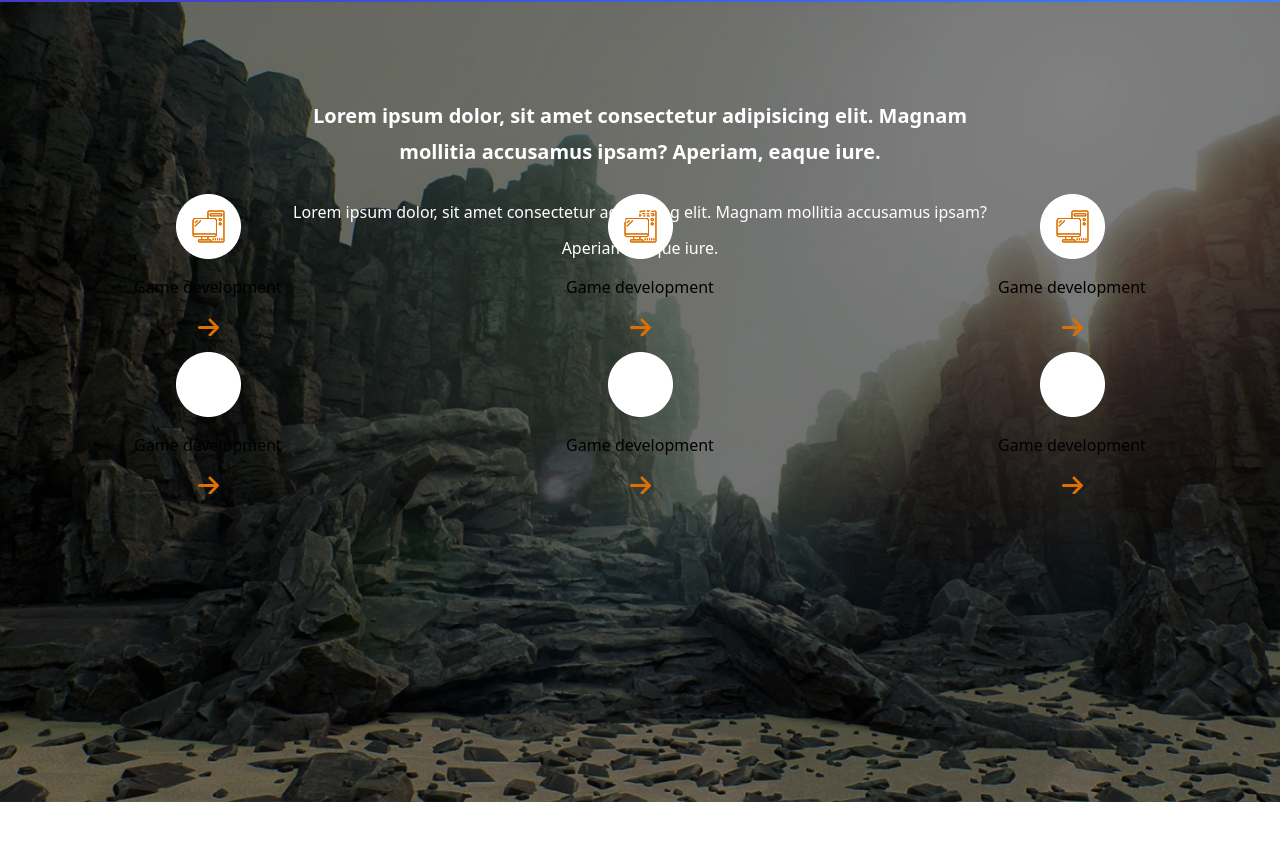
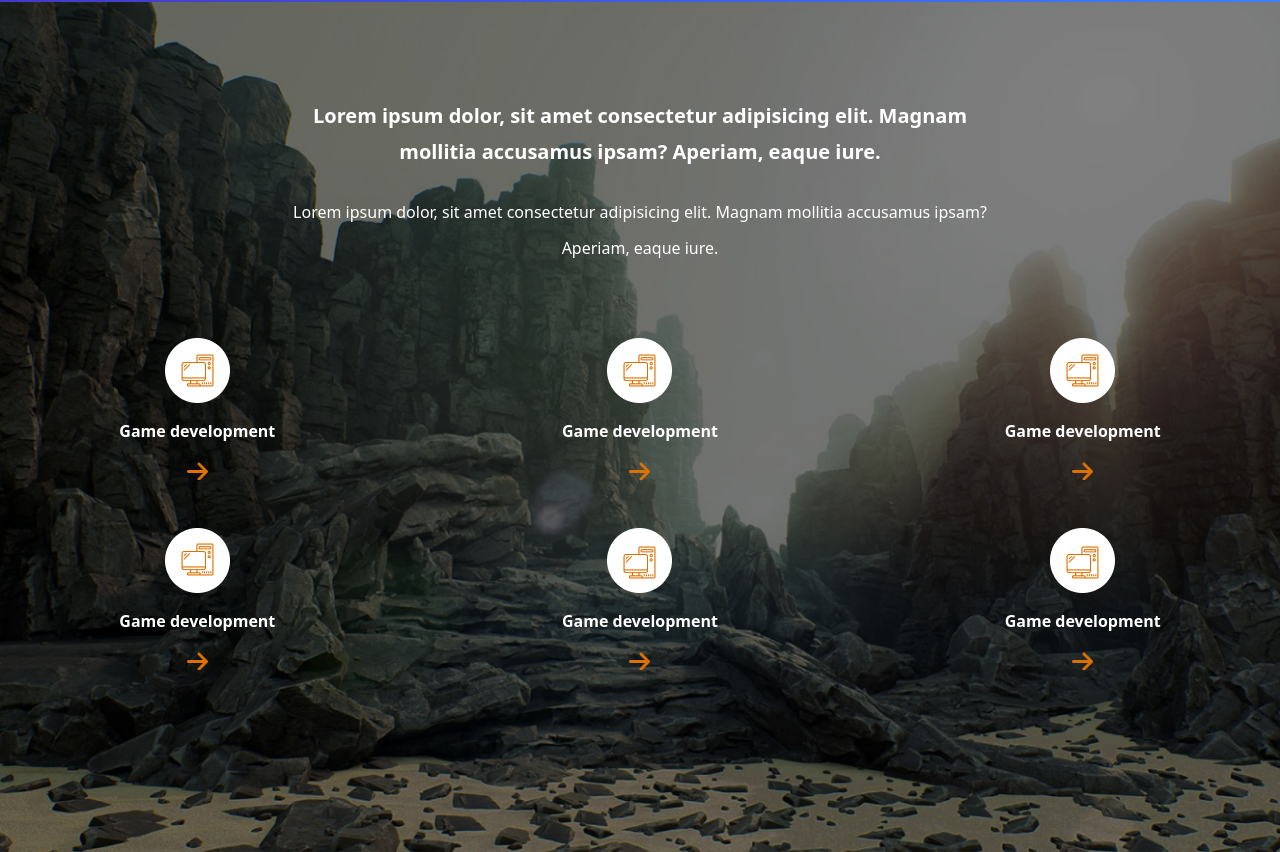
Before and after one commit to Kevin-ORojas/PageGaming, a React (Vite) app: page / in a window 1280 px wide. Shown: the part 2208-3060 px from the top of the page. Before the commit the page ends 3010 px from the top, so only its background shows below. Built offline with nearby package versions, Linux system fonts and the light colour scheme.

Commit message:
ajustando los contenidos de la images

```diff
--- a/src/pages/Home.jsx
+++ b/src/pages/Home.jsx
@@ -123,7 +123,7 @@ const Home = () => {
 
       <section className="w-full">
         <img
-          className="absolute w-full h-full object-cover filter brightness-50"
+          className="absolute w-full h-[850px] object-cover filter brightness-50"
           src="./images/img-2.png"
           alt=""
         />
@@ -144,15 +144,15 @@ const Home = () => {
           </div>
         </article>
 
-        <section className="grid grid-cols-1 md:grid-cols-3 gap-4 justify-center items-center top-[20%] relative">
+        <section className="grid grid-cols-2 md:grid-cols-3 gap-12 justify-center items-center mt-24 md:mt-36 relative text-white font-semibold">
           {/* Contenedor 1 */}
           <div className="flex flex-col items-center gap-4">
             <img
-              className="relative text-white"
+              className="relative w-[50px] md:w-auto"
               src="./images/eclipse.png"
               alt=""
             />
-            <img className="absolute top-4" src="./images/pc.png" alt="" />
+            <img className="absolute top-2 md:top-4" src="./images/pc.png" alt="" />
             <p>Game development</p>
             <img src="./images/arrow.png" alt="" />
           </div>
@@ -160,11 +160,11 @@ const Home = () => {
           {/* Contenedor 2 */}
           <div className="flex flex-col items-center gap-4">
             <img
-              className="relative text-white"
+              className="relative w-[50px] md:w-auto "
               src="./images/eclipse.png"
               alt=""
             />
-            <img className="absolute top-4 " src="./images/pc.png" alt="" />
+            <img className="absolute top-2 md:top-4" src="./images/pc.png" alt="" />
             <p>Game development</p>
             <img src="./images/arrow.png" alt="" />
           </div>
@@ -172,11 +172,15 @@ const Home = () => {
           {/* Contenedor 3 */}
           <div className="flex flex-col items-center gap-4">
             <img
-              className="relative text-white"
+              className="relative w-[50px] md:w-auto "
               src="./images/eclipse.png"
               alt=""
             />
-            <img className="absolute top-4 " src="./images/pc.png" alt="" />
+            <img
+              className="absolute top-[185px] md:top-4"
+              src="./images/pc.png"
+              alt=""
+            />
             <p>Game development</p>
             <img src="./images/arrow.png" alt="" />
           </div>
@@ -184,11 +188,15 @@ const Home = () => {
           {/* Contenedor 4 */}
           <div className="flex flex-col items-center gap-4">
             <img
-              className="relative text-white"
+              className="relative w-[50px] md:w-auto "
               src="./images/eclipse.png"
               alt=""
             />
-            <img className="absolute top-4 " src="./images/pc.png" alt="" />
+            <img
+              className="absolute top-[185px] md:top-[205px]  "
+              src="./images/pc.png"
+              alt=""
+            />
             <p>Game development</p>
             <img src="./images/arrow.png" alt="" />
           </div>
@@ -196,23 +204,31 @@ const Home = () => {
           {/* Contenedor 5 */}
           <div className="flex flex-col items-center gap-4">
             <img
-              className="relative text-white"
+              className="relative w-[50px] md:w-auto "
               src="./images/eclipse.png"
               alt=""
             />
-            <img className="absolute top-4 " src="./images/pc.png" alt="" />
+            <img
+              className="absolute top-[360px] md:top-52"
+              src="./images/pc.png"
+              alt=""
+            />
             <p>Game development</p>
             <img src="./images/arrow.png" alt="" />
           </div>
 
           {/* Contenedor 6 */}
-          <div className="flex flex-col items-center gap-4">
+          <div className="flex flex-col items-center justify-center gap-4">
             <img
-              className="relative text-white"
+              className="relative w-[50px] md:w-auto "
               src="./images/eclipse.png"
               alt=""
             />
-            <img className="absolute top-4" src="./images/pc.png" alt="" />
+            <img
+              className="absolute top-[360px] md:top-52"
+              src="./images/pc.png"
+              alt=""
+            />
             <p>Game development</p>
             <img src="./images/arrow.png" alt="" />
           </div>
```
